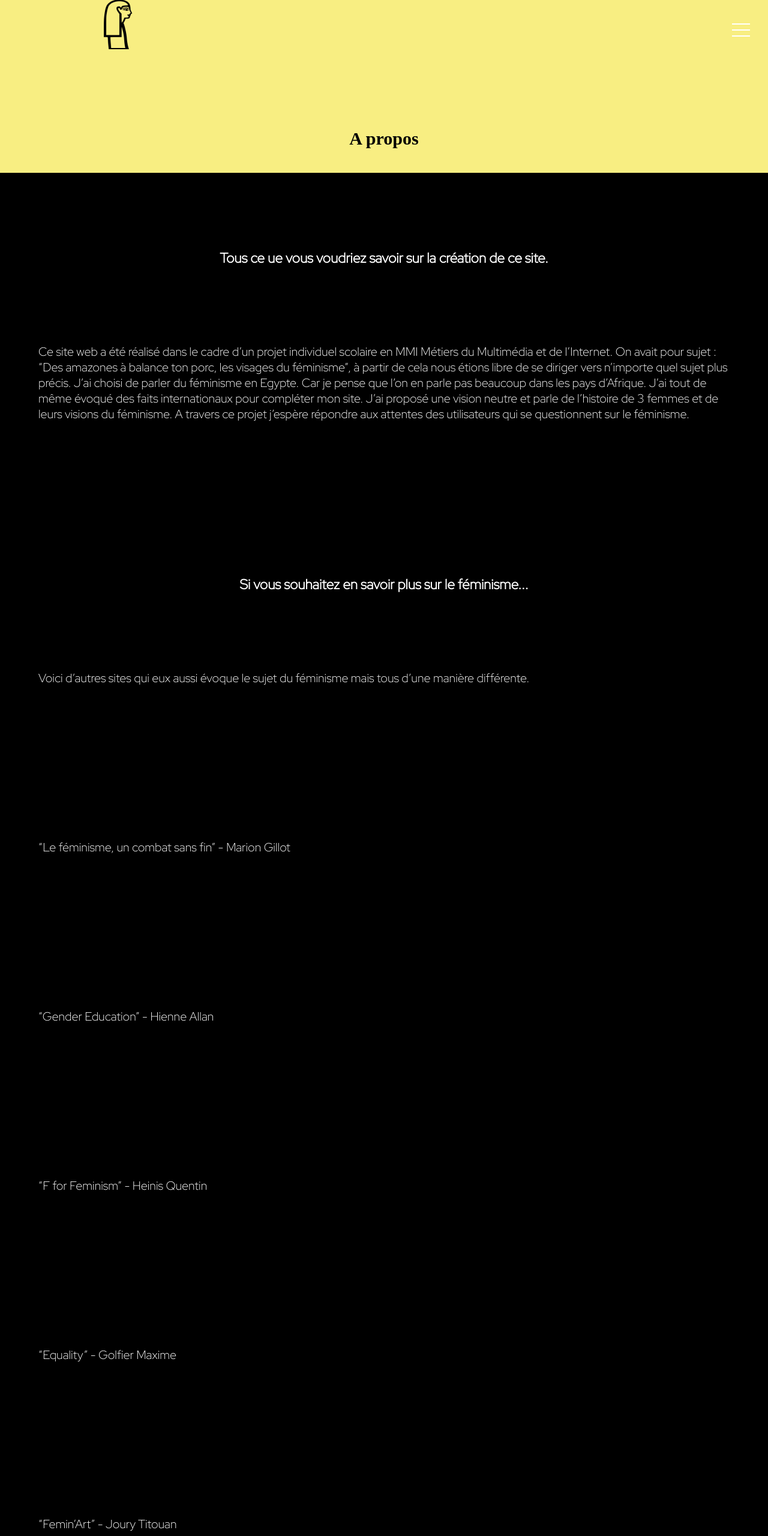
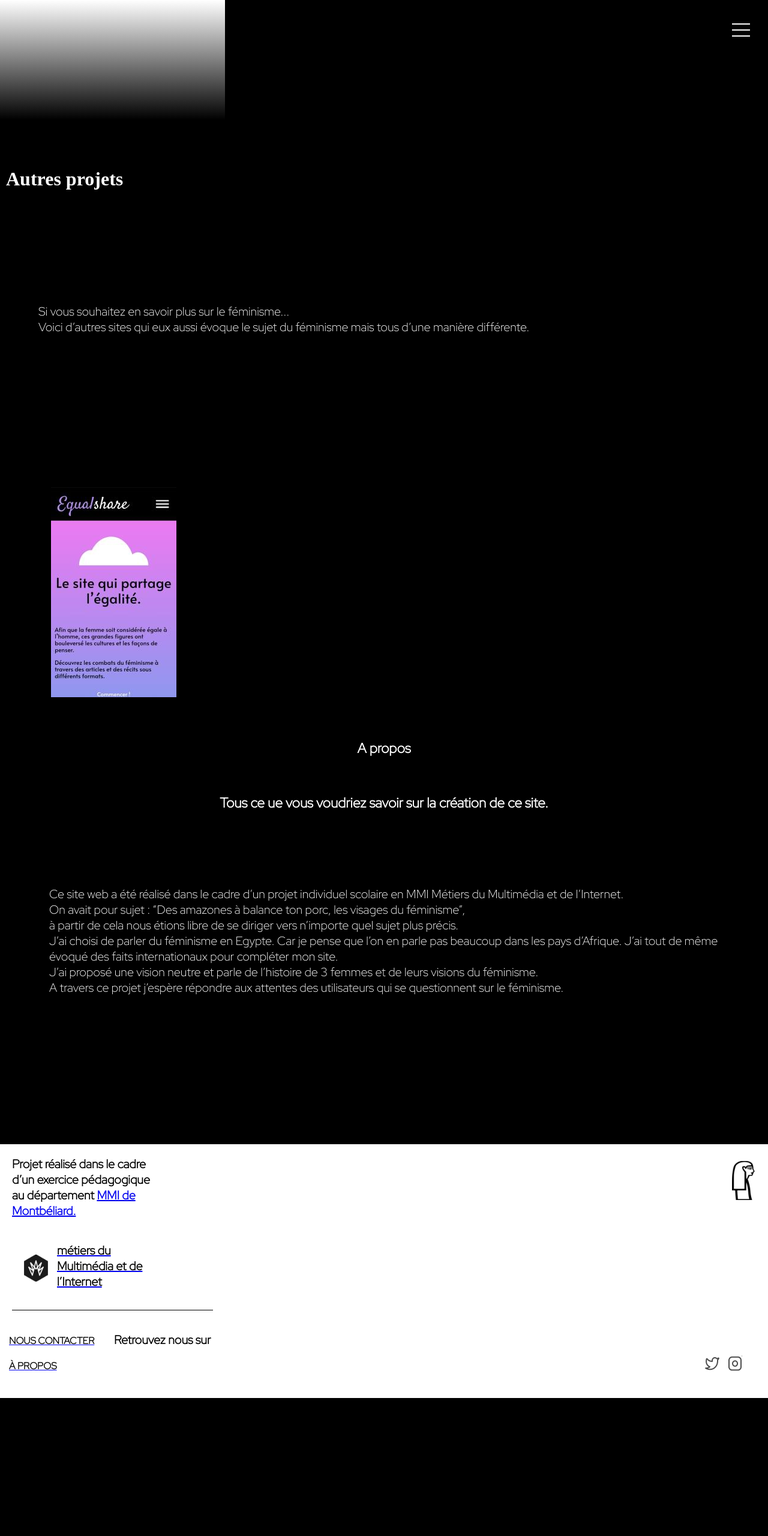
Before and after one commit to Helenajaegle/Projet-individuel, a plain HTML site: page Apropos.html in a window 1280 px wide. Shown: the top 2560 px of the page at 60% size. After the commit the page ends 2330 px from the top, so only its background shows below. Drawn offline with Linux system fonts and the light colour scheme; a script that the page names is missing; a web font is replaced by a local one.

Commit message:
commit 3

```diff
--- a/Apropos.html
+++ b/Apropos.html
@@ -5,6 +5,8 @@
     <meta http-equiv="X-UA-Compatible" content="IE=edge">
     <meta name="viewport" content="width=device-width, initial-scale=1.0">
     <link rel="stylesheet" href="src/css/style.css"/>
+    <script src="https://animejs.com/lib/anime.min.js"></script>
+    <script src="src/css/components/script.js"></script>
     <title>A propos</title>
 
 </head>
@@ -12,8 +14,10 @@
     <div class="nav-toggle" onclick="document.documentElement.classList.toggle('menu-open')">
         <div class="nav-toggle-bar"></div>
     </div>
+<div class="degrade_articles">
     <nav class="menu">
       <ul>
+        <img src="Public/img/Icones/FREN.png" alt="">
         <li><a href="">ACTUS EGYPTE <br> FEM</a></li>
         <li>MENU</li>
         <li><a href="index.html">ACCUEIL</a></li>
@@ -25,60 +29,95 @@
         <li><a href="Glossaire.html">GLOSSAIRE</a></li>
       </ul>
     </nav>
-    <div class="article1">
+    </header>
   <div class="logodusite">
     <a class="logodusite">
     <a href="index.html">
-              <img src="Public/img/Icones/Logo.png" alt="Logo du site">
+      <img src="Public/img/Icones/Logo.png" alt="Logo du site" class="logo">
     </a></div></a>
-            <div class="header1">
-              <h1>A propos</h1>
-              <div  id="layer12"></div>
-          </div></div>
-    </header>
+  <h1>Autres projets</h1>
+</div>
+
     <div  id="layer8"></div>
 <body>
-<h1>A propos</h1>
+
+<div class="autres_projets">
+  <p> Si vous souhaitez en savoir plus sur le féminisme... <br> Voici d’autres sites qui eux aussi évoque le sujet du féminisme mais tous d’une manière différente.</p>
+
+
+          <div class="droite155">&nbsp;</div>
+          <div class="carrousel5">
+              <div class="images155">
+
+                  <figure  class="image155">
+                      <img id="img1" src="public/img/images/affiche eliot.jpg" alt="affiche eliot">
+                      <figcaption>Equalshare</figcaption>
+                  </figure>
+
+                  <figure class="image155">
+                      <img id="img2"  src="public/img/images/affiche Quentin.png" alt="affiche Quentin">
+                      <figcaption>F for feminism</figcaption>
+                  </figure>
+
+                  <figure class="image155">
+                      <img id="img3"   src="public/img/images/alicia affiche.jpeg" alt="affiche Alicia">
+                      <figcaption>Japaminism</figcaption>
+                  </figure>
+
+                  <figure class="image155">
+                    <img id="img4"   src="public/img/images/affiche Marion.png" alt="affiche Marion">
+                    <figcaption>le féminisme une lutte sans fin</figcaption>
+                </figure>
+
+                <figure class="image155">
+                  <img id="img5"   src="public/img/images/affiche matthieu 1 (1).png" alt="affiche Matthieu">
+                  <figcaption>Icon</figcaption>
+              </figure>
+
+              </div>
+          </div>
+      </div>
+      <script>
+
+          carrouselprojetindi();
+
+      </script>
+  <h3>A propos</h3>
+  <br>
+  <div class="text_apropos">
     <h3>Tous ce ue vous voudriez savoir sur la création de ce site. </h3>
-<p>Ce site web a été réalisé dans le cadre d’un projet individuel scolaire en MMI Métiers du Multimédia et de l’Internet. On avait pour sujet : “Des amazones à balance ton porc, les visages du féminisme”, à partir de cela nous étions libre de se diriger vers n’importe quel sujet plus précis. J’ai choisi de parler du féminisme en Egypte. Car je pense que l’on en parle pas beaucoup dans les pays d’Afrique. J’ai tout de même évoqué des faits internationaux pour compléter mon site. J’ai proposé une vision neutre et parle de l’histoire de 3 femmes et de leurs visions du féminisme.
-    A travers ce projet j’espère répondre aux attentes des utilisateurs qui se questionnent sur le féminisme.
+    <p>Ce site web a été réalisé dans le cadre d’un projet individuel scolaire en MMI Métiers du Multimédia et de l’Internet. <br> On avait pour sujet : “Des amazones à balance ton porc, les visages du féminisme”, <br> à partir de cela nous étions libre de se diriger vers n’importe quel sujet plus précis. <br> J’ai choisi de parler du féminisme en Egypte. Car je pense que l’on en parle pas beaucoup dans les pays d’Afrique. J’ai tout de même évoqué des faits internationaux pour compléter mon site. <br> J’ai proposé une vision neutre et parle de l’histoire de 3 femmes et de leurs visions du féminisme.
+    <br>  A travers ce projet j’espère répondre aux attentes des utilisateurs qui se questionnent sur le féminisme.
       </p>
-<h3>Si vous souhaitez en savoir plus sur le féminisme...</h3>
-<p>Voici d’autres sites qui eux aussi évoque le sujet du féminisme mais tous d’une manière différente. </p>
-<p>“Le féminisme, un combat sans fin” - Marion Gillot</p>
-<p>“Gender Education” - Hienne Allan</p>
-<p>“F for Feminism” - Heinis Quentin </p>
-<p>“Equality” - Golfier Maxime</p>
-<p>“Femin’Art” - Joury Titouan</p>
-<p>“Japaminism” - Iversenc Alicia</p>
-<p>“Equalshare” - Gros Eliot</p>
-<p>“Herta” - Gafforelli Fabio </p>
-<p>“Femusic” - Heuguet Antonin </p>
+  </div>
 
+</body>
 <footer>
   <div class="footer">
-      <div  id="layer7"></div>
+    <div id="layer7">
 
     <h5>Projet réalisé dans le cadre d’un exercice pédagogique au département <a href="http://mmimontbeliard.com/">MMI de Montbéliard.</a></h5>
-      <div class="maincss">
       <a class="logobas" href="index.html"><img src="Public/img/Icones/Logo.png" alt="Logo du site"></a>
     </div>
-    <div class="maincss">
+      <div class="mmi">
   <a class="logommi" href="index.html"><img src="Public/img/Icones/MMi_logo1.png" alt="Logo MMI">
-     <h5>métiers du Multimédia et de l’Internet</h5>
+   <h5>métiers du Multimédia et de l’Internet</h5></a>
+  </div>
+  <div class="liens">
    <a href="Nouscontacter.html">
-      <h4>nous contacter</h4>
+    <h4>NOUS CONTACTER</h4>
    </a>
     <a href="Apropos.html">
-      <h4>à propos</h4>
+    <h4>À PROPOS</h4>
     </a>
     <div class="retrouver">
       <a class="retrouvez nous sur"></a>
-      <h5>retrouvez nous sur</h5>
+    <h5>Retrouvez nous sur</h5>
     </div>
     <div class="logoreseaux">
     <img src="Public/img/Icones/twitter.png" alt="Logo twitter">
     <img src="Public/img/Icones/instagram.png" alt="Logo instagram">
   </div>
+</div>
   </footer>
 </html>
--- a/src/css/base/main.css
+++ b/src/css/base/main.css
@@ -2,7 +2,12 @@
 #layer3 {width:80px;height:25px;border-right:1px solid black;}
 #layer4 {width:80px;height:25px;border-right:1px solid black;}
 #layer5 {width:80px;height:40px;border-right:1px solid black;}
-#layer13 {width:100px;height:70px;border-right:375px solid gray;}
+#layer13 {
+  width:250px;
+  height:70px;
+  border-right:375px;
+  background-image: linear-gradient( rgb(252, 195, 90), black);
+}
 
 *,
 *::before,
@@ -38,6 +43,7 @@ h3 {
     color: white;
     font-family: 'Red Hat Display', sans-serif;
     font-size: 23px;
+    margin-top: 20px;
 }
 
 p {
@@ -162,18 +168,20 @@ overflow: hidden;
   font-size: 18px;
 }
 
-#titrecontact>h4 {
-  color: white;
-}
+/* coordonnées dans la page contact */
 
 #coordonnées>p {
   text-align: left;
   margin-top: 5%;
+  margin-top: 40px;
+  font-size: 15px;
 }
 
-#envoyer {
-  margin-left: 35%;
-  margin-top: 10%;
+#titrecontact>h4 {
+  color: white;
+  margin-top: 60px;
+  margin-bottom: -10px;
+  margin-left: 55px;
 }
 
 body {
@@ -204,21 +212,23 @@ body {
 label {
   display: block;
   margin-left: 10px;
-  margin-top: 30px;
+  margin-top: 15px;
   color: white;
 }
 
 input {
   margin-left: 20px;
   width: 300px;
-  margin-top: 15px;
+  margin-top: 10px;
 }
 
 textarea {
   margin-left: 20px;
   width: 300px;
-  margin-top: 30px;
+  margin-top: 15px;
 }
+
+
 
 .mail_contact {
   margin-bottom: 30px;
@@ -266,3 +276,77 @@ textarea {
 .contact form {
   margin-top: 60px;
 }
+
+/* text de la frise */
+
+.text_frise>p {
+  font-size: 15px;
+  margin-left: 35px;
+  margin-top: 20px;
+  margin-bottom: 120px;
+}
+
+/* image frise */
+
+.photo2_frise {
+  margin-left: 37px;
+  margin-right: 30px;
+  margin-bottom: 100px;
+  margin-top: 30px;
+  width: 300px;
+}
+
+/* carrousel */
+
+.images155 {
+  width: 1000px;
+  height: 1000px;
+  left: 0;
+}
+
+.image155 {
+  position: absolute;
+  top: 0;
+  left: 0;
+  width: 875px;
+  height: 832px;
+}
+
+.carrousel5 {
+  width: 375px;
+  height: 350px;
+  overflow: hidden;
+  position: relative;
+  margin-left: 85px;
+  margin-bottom: 70px;
+  margin-top: -20px;
+}
+
+/* pour mettre le dégradé */
+
+.degrade_articles {
+  background-image: linear-gradient( white, black);
+  z-index: -1;
+  width: 375px;
+  height: 200px;
+}
+
+/* texte de la page à propos */
+
+.text_apropos {
+  margin-left: 20px;
+  margin-right: 20px;
+}
+
+/* sous-titres de la page galerie */
+
+.titres_galerie {
+  margin-left: 40px;
+  font-style: italic;
+}
+
+.titres_galerie2 {
+  margin-left: 20px;
+  margin-top: -70px;
+  font-style: italic;
+}
--- a/src/css/layout/header.css
+++ b/src/css/layout/header.css
@@ -56,11 +56,8 @@
   margin-left: 0%;
 }
 
-.article1 {
-  background-color:rgb(248, 238, 130);
-  font-size: 15px;
-  text-align: center;
-  margin-bottom: 5px;
+.degrade_articles {
+
 }
 p {
   margin-top: 10%;
@@ -85,3 +82,13 @@ p {
   margin-left: 20px;
   margin-right: 20px;
 }
+
+h1 {
+  color: white;
+  margin-top: -170px;
+  display: flex;
+  text-align: center;
+  margin-right: 10px;
+  margin-left: 10px;
+
+}
--- a/src/css/style.css
+++ b/src/css/style.css
@@ -14,7 +14,3 @@
 html {
     overflow-x: hidden;
 }
-h1 {
-    margin-left: 10px;
-    margin-right: 10px;
-}
```
Also changed, not shown: Article1.html (+6 -3 lines), Article2.html (+4 -1 lines), Article3.html (+3 -2 lines), Frise.html (+17 -10 lines), Galerie.html (+17 -12 lines), Glossaire.html (+14 -13 lines), Nouscontacter.html (+4 -11 lines), Public/img/Images/838_maxanciennes097370.jpg (added), Public/img/Images/Hoda-3.png (added), Public/img/Images/affiche Marion.png (added), Public/img/Images/affiche Quentin.png (added), Public/img/Images/affiche eliot.jpg (added), Public/img/Images/affiche matthieu 1 (1).png (added), Public/img/Images/alicia affiche.jpeg (added). Lines whose indentation alone changed are shown as unchanged.
